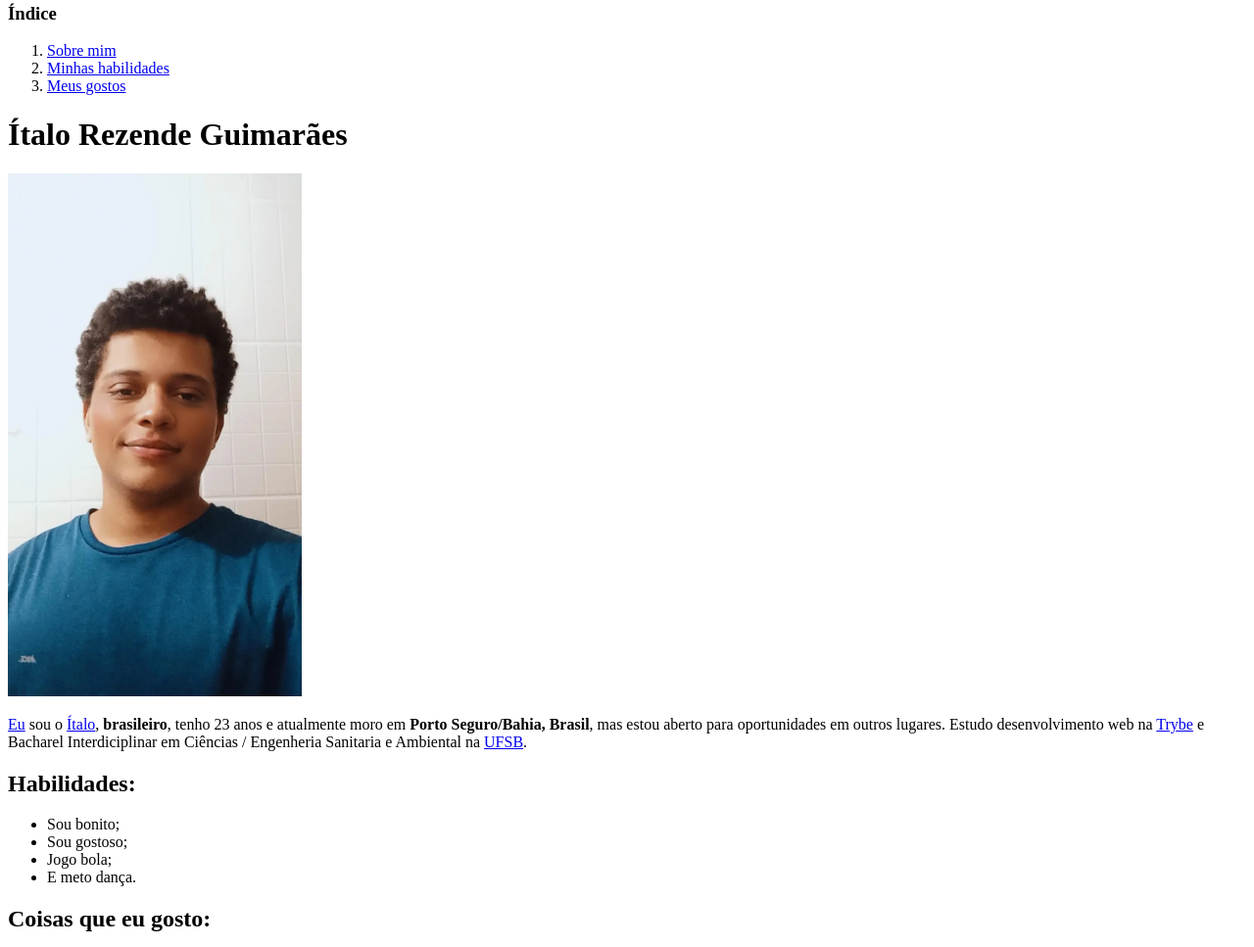
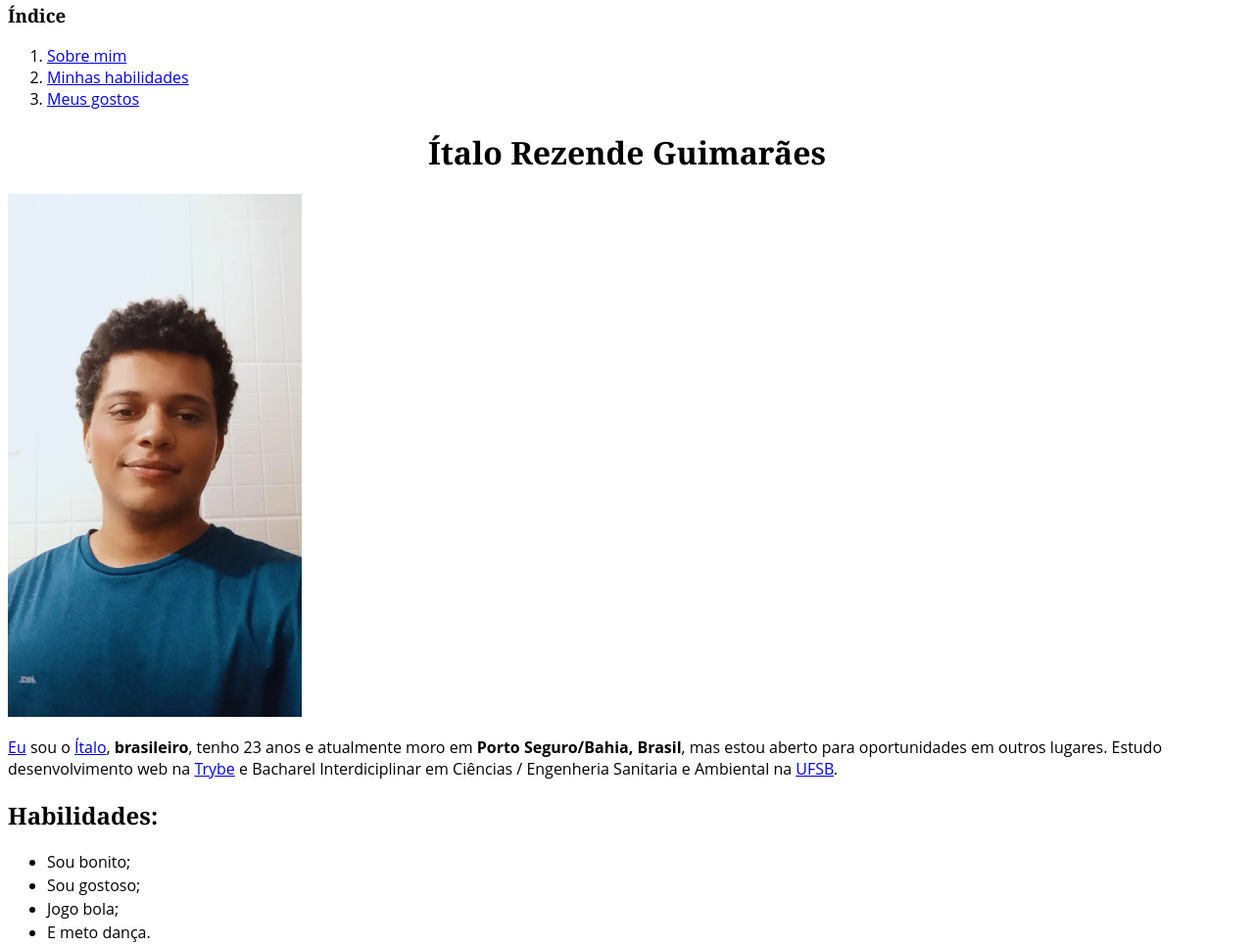
Before and after one commit to italorg/italorg.github.io, a plain HTML site: page index.html in a window 1280 px wide. Shown: the part 16-983 px from the top of the page at 98% size. Drawn offline with Linux system fonts and the light colour scheme.

Commit message:
adicionando o arquivo style.css no portifolio

```diff
--- a/index.html
+++ b/index.html
@@ -5,27 +5,28 @@
     <meta http-equiv="X-UA-Compatible" content="IE=edge">
     <meta name="viewport" content="width=device-width, initial-scale=1.0">
     <title>Portifolio do Italo</title>
+    <link rel="stylesheet" type="text/css" href="style.css">
+
 </head>
 <body>
-    <h3>Índice</h3>
-    <ol>
+    <h3 class="serif">Índice</h3>
+    <ol class="sserif">
         <li><a href="#sobre-mim">Sobre mim</a></li>
         <li><a href="#habilidades">Minhas habilidades</a></li>
         <li><a href="#coisas-que-eu-gosto">Meus gostos</a></li>
     </ol>
-    </ol>
-    <h1>Ítalo Rezende Guimarães</h1>
+    <h1 class="serif">Ítalo Rezende Guimarães</h1>
     <img id="foto-do-italo" src="/img/foto-minha.jpeg" width="300px" alt="Foto de italo com parede do banheiro de fundo (em breve uma melhor).">
-    <p id="sobre-mim"><a href="#foto-do-italo">Eu</a> sou o <a target="_blank" href="https://www.linkedin.com/in/italo-rezende-guimar%C3%A3es-153945137/">Ítalo</a>, <strong>brasileiro</strong>, tenho 23 anos e atualmente moro em <strong>Porto Seguro/Bahia, Brasil</strong>, mas estou aberto para oportunidades em outros lugares. Estudo desenvolvimento web na <a target="_blank" href="https://www.betrybe.com/">Trybe</a> e Bacharel Interdiciplinar em Ciências / Engenheria Sanitaria e Ambiental na <a target="_blank" href="https://ufsb.edu.br/">UFSB</a>.</p>
-    <h2 id="habilidades">Habilidades:</h2>
-    <ul>
+    <p id="sobre-mim" class="sserif"><a href="#foto-do-italo">Eu</a> sou o <a target="_blank" href="https://www.linkedin.com/in/italo-rezende-guimar%C3%A3es-153945137/">Ítalo</a>, <strong>brasileiro</strong>, tenho 23 anos e atualmente moro em <strong>Porto Seguro/Bahia, Brasil</strong>, mas estou aberto para oportunidades em outros lugares. Estudo desenvolvimento web na <a target="_blank" href="https://www.betrybe.com/">Trybe</a> e Bacharel Interdiciplinar em Ciências / Engenheria Sanitaria e Ambiental na <a target="_blank" href="https://ufsb.edu.br/">UFSB</a>.</p>
+    <h2 class="serif" id="habilidades">Habilidades:</h2>
+    <ul class="sserif" >
         <li>Sou bonito;</li>
         <li>Sou gostoso;</li>
         <li>Jogo bola;</li>
         <li>E meto dança.</li>
     </ul>
-    <h2 id="coisas-que-eu-gosto">Coisas que eu gosto:</h2>
-    <Ul>
+    <h2 class="serif" id="coisas-que-eu-gosto">Coisas que eu gosto:</h2>
+    <Ul class="sserif" >
         <li>Gosto aprender, não sou mestre em nada, por enquanto, mas conheço um pouquinho sobre varios assuntos (Meu saldo é positivo em jogos de perguntas sobre conhecimentos gerais.);</li>
         <li>Internet;</li>
         <li>Sustentabilidade;</li>
--- /dev/null
+++ b/style.css
@@ -0,0 +1,12 @@
+.serif{
+    font-family: Georgia, 'Times New Roman', Times, serif;
+}
+.sserif{
+    font-family: 'Open Sans', sans-serif;
+}
+ul{
+    line-height: 1.5;
+}
+h1{
+    text-align: center;
+}
```
